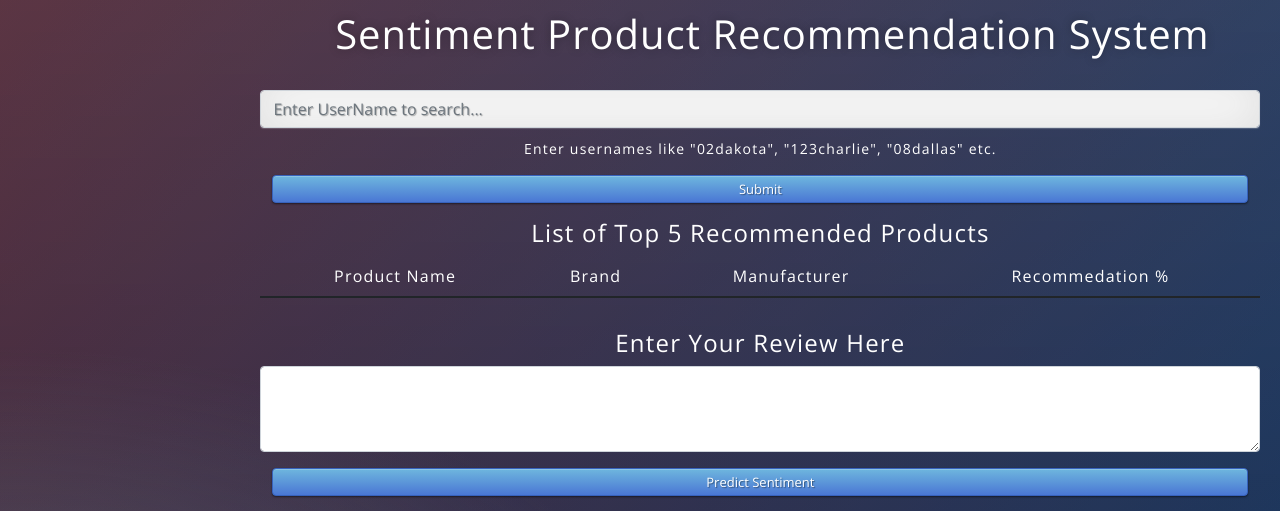
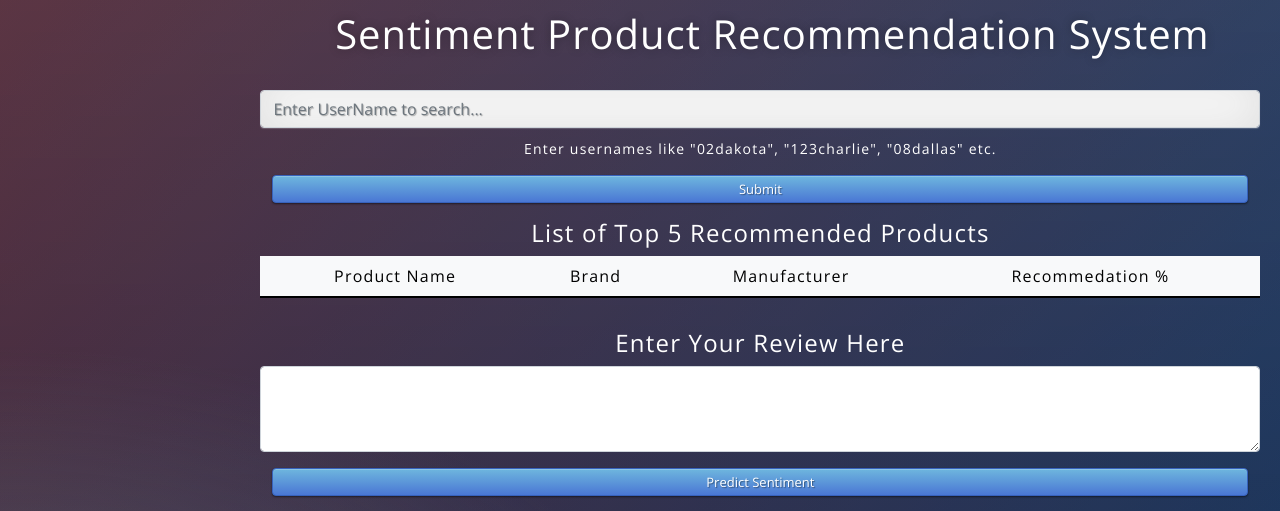
Before and after one commit to Ninkal007/Senti-Recom-Nik, a Flask app: template templates/index.html in a window 1280 px wide. Shown: the top 511 px of the page. Run offline with Flask 2, Linux system fonts and the light colour scheme; the template is opened without the code that fills it: most values are stand-ins (such as "Sample title", 1, 10 or a date in 2020); parts of the project's set-up code (start-up, migrations or seed data) failed here and were passed over.

Commit message:
commit 13

```diff
--- a/templates/index.html
+++ b/templates/index.html
@@ -38,7 +38,7 @@
           </div>
           <div class="row">
             {% if row_data %}
-            <table class="table table-striped table-hover table_style">
+            <table class="table table-light table-hover">
               <h4>
                 List of Top 5 Recommended Products
               </h4>
```
